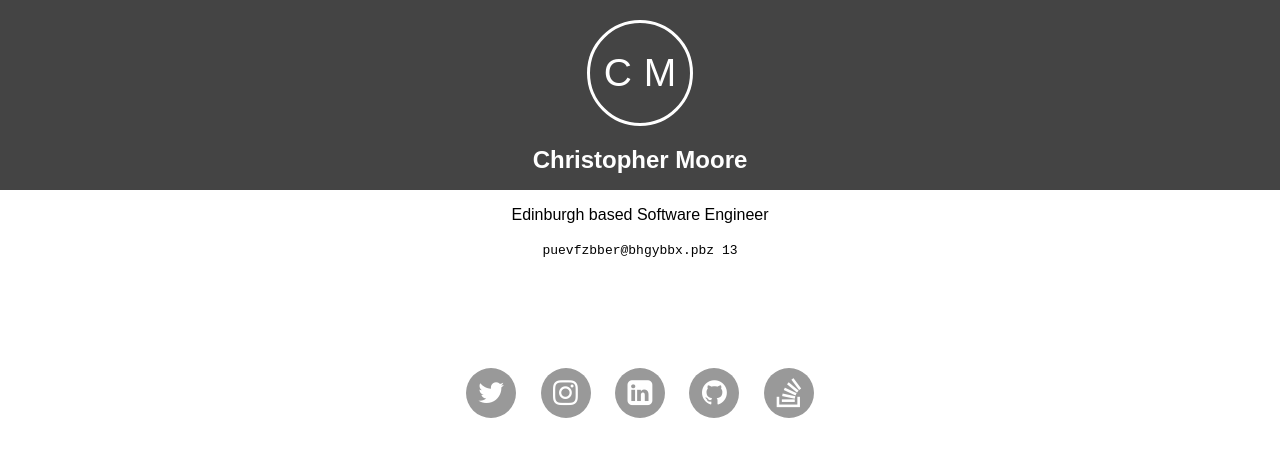
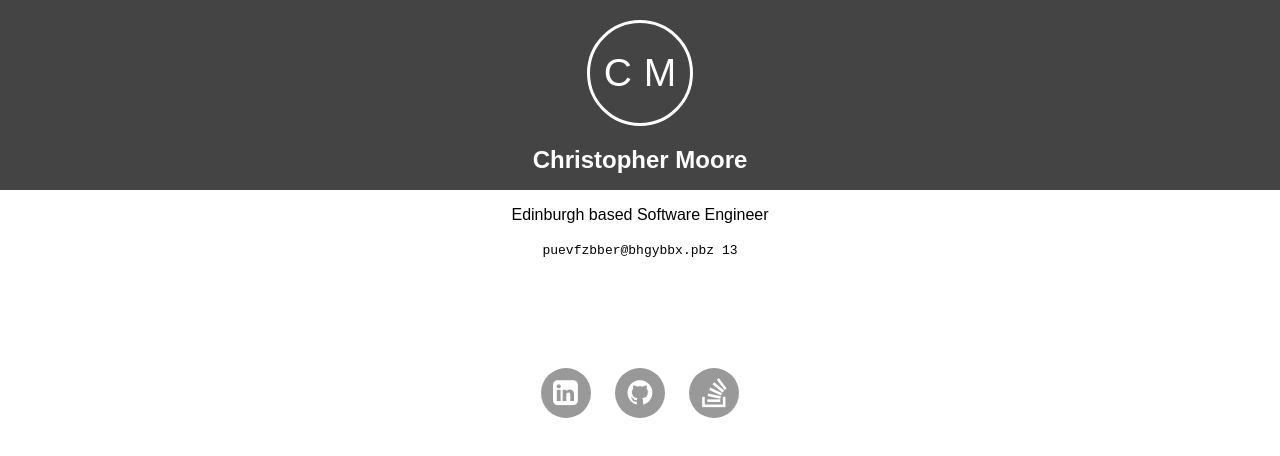
Before and after one commit to runmoore/runmoore.github.io, a plain HTML site: page index.html in a window 1280 px wide. Drawn offline with Linux system fonts and the light colour scheme.

Commit message:
remove social links

```diff
--- a/index.html
+++ b/index.html
@@ -16,12 +16,6 @@
       <code>puevfzbber@bhgybbx.pbz 13</code>
     </div>
     <div id="links">
-      <a href="https://twitter.com/runmoore" target="_blank">
-        <i class="fa fa-twitter" aria-hidden="true" ></i>
-      </a>
-      <a href="https://www.instagram.com/runmoore" target="_blank">
-        <i class="fa fa-instagram" aria-hidden="true"></i>
-      </a>
       <a href="https://uk.linkedin.com/in/christopherwesleymoore" target="_blank">
         <i class="fa fa-linkedin-square" aria-hidden="true"></i>
       </a>
```
